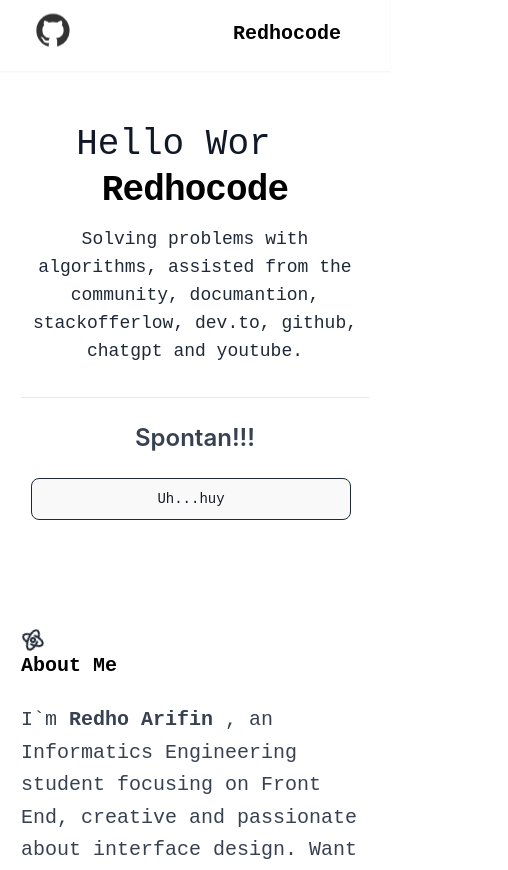
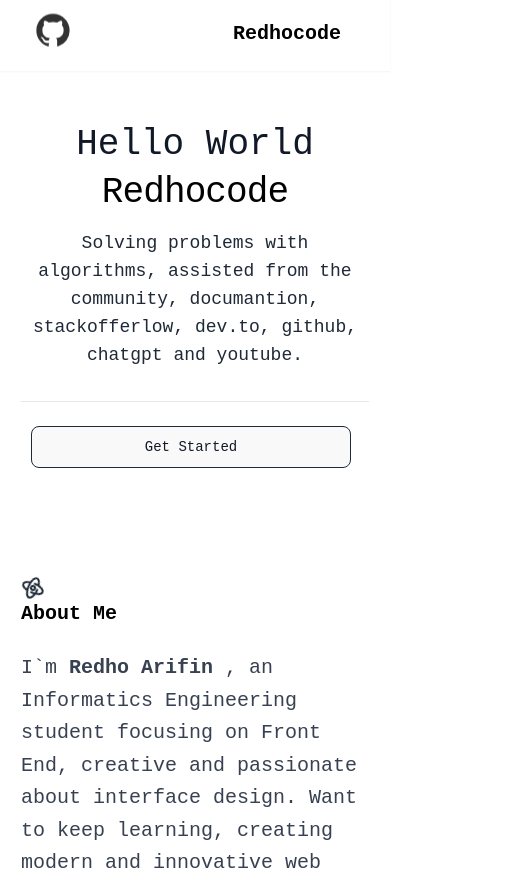
Before and after one commit to redhocode/react-portfolio-redhocode, a React (Vite) app: page / in a window 390 px wide. Shown: the top 870 px of the page, 508 px wide, since content can reach past the window. Built offline with nearby package versions, Linux system fonts and the light colour scheme.

Commit message:
remove animasi

```diff
--- a/src/components/Hero.jsx
+++ b/src/components/Hero.jsx
@@ -16,15 +16,15 @@
           >
             <br className="block md:hidden" />
             <span className="relative">
-              <span className="h-20 pt-2 whitespace-nowrap text-brand-accent">
+              <span className="h-20 pt-2 antialiased whitespace-nowrap text-brand-accent">
                 Hello World
               </span>
-              <span className="{`${styles.cursor} absolute -bottom-0 left-0 -top-1 inline-block bg-white w-full animate-type will-change`}"></span>
+              {/* <span className="{`${styles.cursor} absolute -bottom-0 left-0 -top-1 inline-block bg-white w-full animate-type will-change`}"></span> */}
             </span>
           </h1>
 
           <h1
-            className="mb-4 text-4xl font-semibold leading-none tracking-tight text-black md:text-5xl lg:text-6xl"
+            className="mb-4 text-4xl tracking-tight text-black font-reguler md:text-5xl lg:text-6xl"
             style={textStyle}
           >
             Redhocode
@@ -38,9 +38,9 @@
 
            <hr />
           <br />
-            <span className="mt-4 text-2xl font-semibold text-gray-700 lg:text-2xl md:text-xl sm:text-l">Spontan!!!</span>
+            {/* <span className="mt-4 text-2xl font-semibold text-gray-700 lg:text-2xl md:text-xl sm:text-l">Spontan!!!</span>
             <br />
-            <br />
+            <br /> */}
 
           <div className="flex flex-col items-center gap-2 mx-auto space-y-4 sm:flex-row sm:justify-center sm:space-y-0">
             <a href="#about" className=" font-regular" style={textStyle}>
@@ -57,7 +57,7 @@
               dark:focus:ring-gray-800 w-80 lg:w-80" style={textStyle}
             >
 
-              Uh...huy
+              Get Started
 
             </button>
               </a>
```
